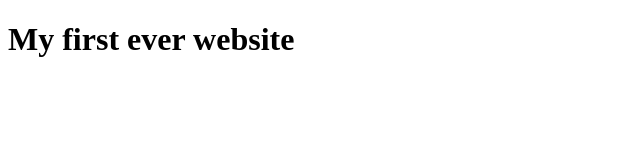
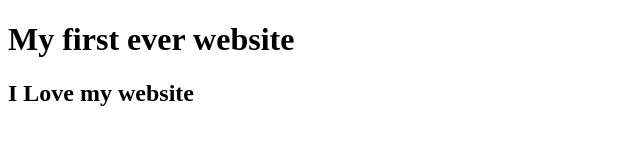
Before and after one commit to Mst-Shapla-Akter/Second--Website, a plain HTML site: page index.html in a window 1280 px wide. Shown: the whole page, without its empty margins (0-640 px from the left). Drawn offline with Linux system fonts and the light colour scheme.

Commit message:
Love to  commit~

```diff
--- a/index.html
+++ b/index.html
@@ -8,5 +8,6 @@
 </head>
 <body>
     <h1>My first ever website</h1>
+    <h2>I Love my website</h2>
 </body>
 </html>
```
